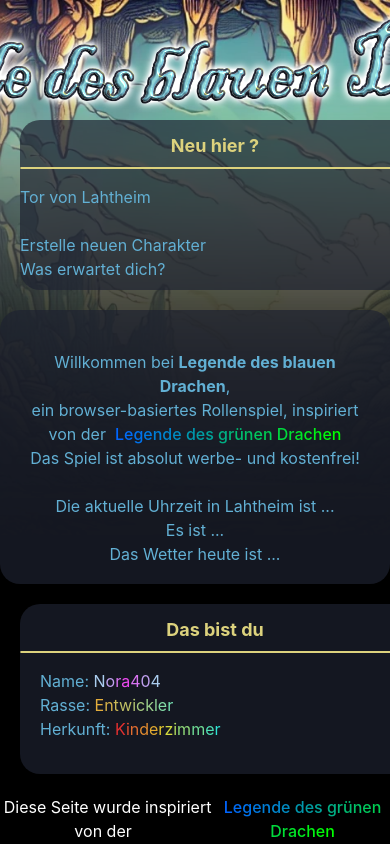
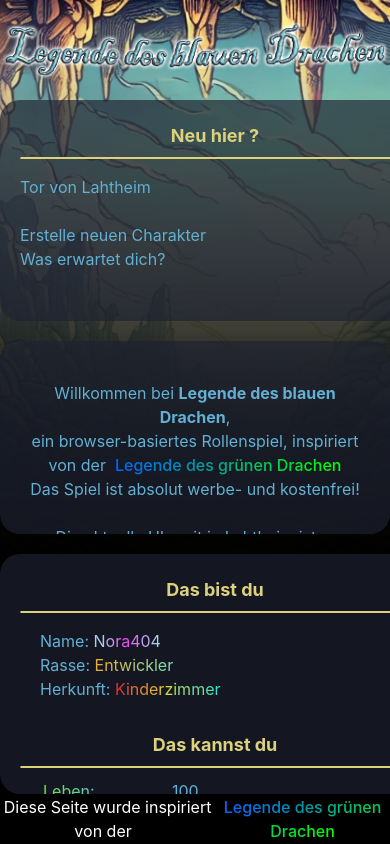
Before and after one commit to Nora404/blauerDrache, a React (Vite) app: page / in a window 390 px wide. Built offline with nearby package versions, Linux system fonts and the light colour scheme.

Commit message:
responsiv

```diff
--- a/src/App.css
+++ b/src/App.css
@@ -21,7 +21,7 @@
   width: 100%;
   height: 100px;
   display: flex;
-  align-items: baseline;
+  align-items: center;
   justify-content: center;
   color: white;
   position: fixed;
@@ -115,7 +115,7 @@
   }
 }
 
-@media (max-width: 768px) {
+@media (max-width: 800px) {
   #content {
     flex-direction: column;
   }
@@ -124,8 +124,20 @@
   #charakter {
     width: 100%;
     height: auto;
-    max-height: 150px;
-    padding: 10px 0 10px 0;
+    max-height: 200px;
+    padding: 20px;
+  }
+
+  #navi {
+    margin: 0 0 20px 0;
+  }
+
+  #charakter {
+    margin: 20px 0 0 0;
+  }
+
+  .logo {
+    width: 100%;
   }
 
   .drache {
--- a/src/App.tsx
+++ b/src/App.tsx
@@ -13,7 +13,7 @@ function App() {
 
   return (
     <div>
-      <div id="header"><img src={logo} alt="logo" /></div>
+      <div id="header"><img src={logo} className='logo' alt="logo" /></div>
       <div id="drache" className='drache'><img src={drache} className='dracheImg' alt="drache" /></div>
       <div id="content">
         <div id="navi" className="custom-scrollbar">
```
